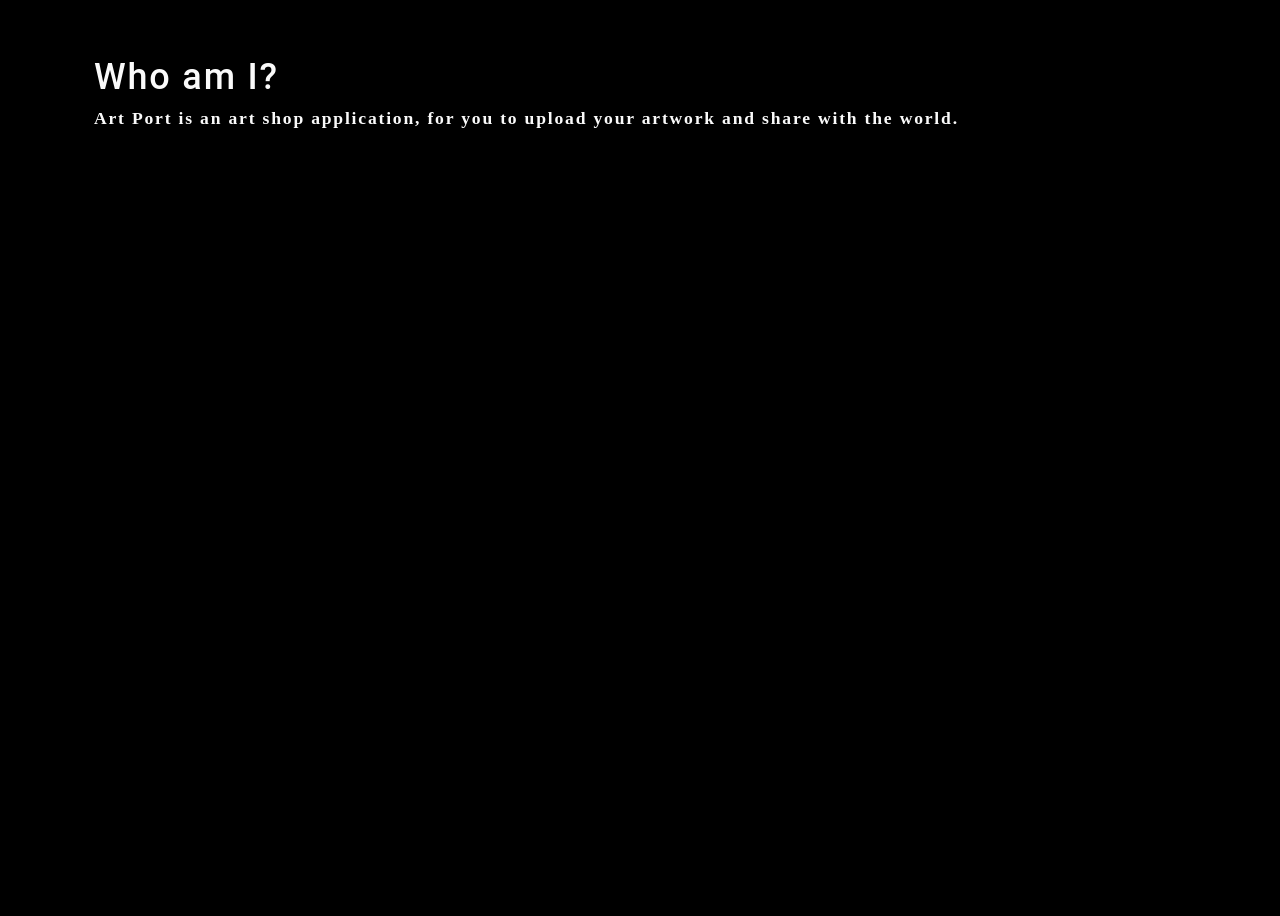
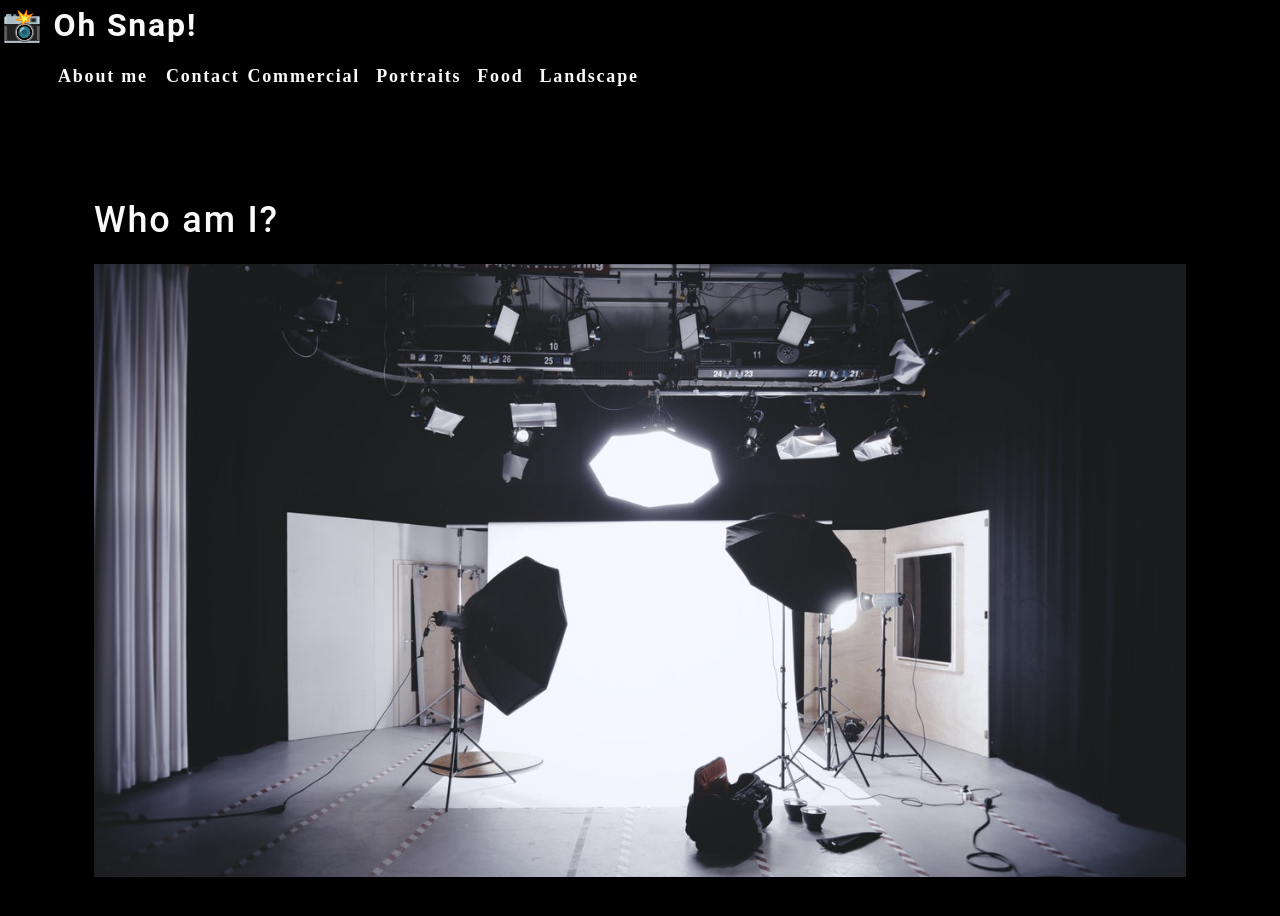
Before and after one commit to withchristopher/art-port, a React (Create React App) app: page / in a window 1280 px wide. Shown: the top 916 px of the page. Before the commit the page ends 800 px from the top, so only its background shows below. Built offline with nearby package versions, Linux system fonts and the light colour scheme.

Commit message:
DOM elements

```diff
--- a/src/App.js
+++ b/src/App.js
@@ -1,12 +1,13 @@
 import React from 'react';
-//import logo from './logo.svg';
 import './App.css';
-import About from './components/about';
+import About from './components/About/index';
+import Nav from './components/Nav/index';
 
 function App() {
 
     return (
         <div>
+            <Nav></Nav>
             <main>
                 <About></About>
             </main>
--- /dev/null
+++ b/src/components/Nav/index.js
@@ -0,0 +1,51 @@
+import React from 'react';
+
+function Nav() {
+    const categories = [
+        {
+            name: "Commercial",
+            description: "Photos of grocery stores, food trucks, and other commercial projects",
+        },
+        {
+            name: "Portraits",
+            description: "Portraits of people in my life",
+        },
+        {
+            name: "Food",
+            description: "Delicious delicacies",
+        },
+        {
+            name: "Landscape",
+            description: "Fields, farmhouses, waterfalls, and the beauty of nature",
+        },
+
+    ]
+    return(
+        <header>
+            <h2>
+                <a href="/">
+                    <span role="img" aria-label="camera">📸</span> Oh Snap!
+            </a>
+            </h2>
+            <nav>
+                <ul className="flex-row">
+                    <li className="mx-2">
+                        <a href="#about">
+                            About me
+                        </a>
+                    </li>
+                    <li>
+                        <span>Contact</span>
+                    </li>
+                    {categories.map((category) => (
+                        <li className="mx-1" key={category.name}>
+                            <span>{category.name}</span>
+                        </li>
+                    ))}
+                </ul>
+            </nav>
+        </header>
+    );
+}
+
+export default Nav;
--- a/src/components/about/index.js
+++ b/src/components/about/index.js
@@ -1,13 +1,14 @@
 import React from 'react';
+import coverImage from "../../assets/cover/cover-image.jpg";
 
 function About() {
     return(<div>
-         <section>
-            <h1 id="about">Who am I?</h1>
-            <p>Art Port is an art shop application, for you to upload your artwork and share with the world.</p>
-        </section>
+         <section className="my-5">
+             <h1 id="about">Who am I?</h1>
+             <img src={coverImage} className="my-2" style={{ width: "100%" }} alt="cover" />
+            </section>
     </div>
-    )
-};
+    );
+}
 
 export default About;
```
